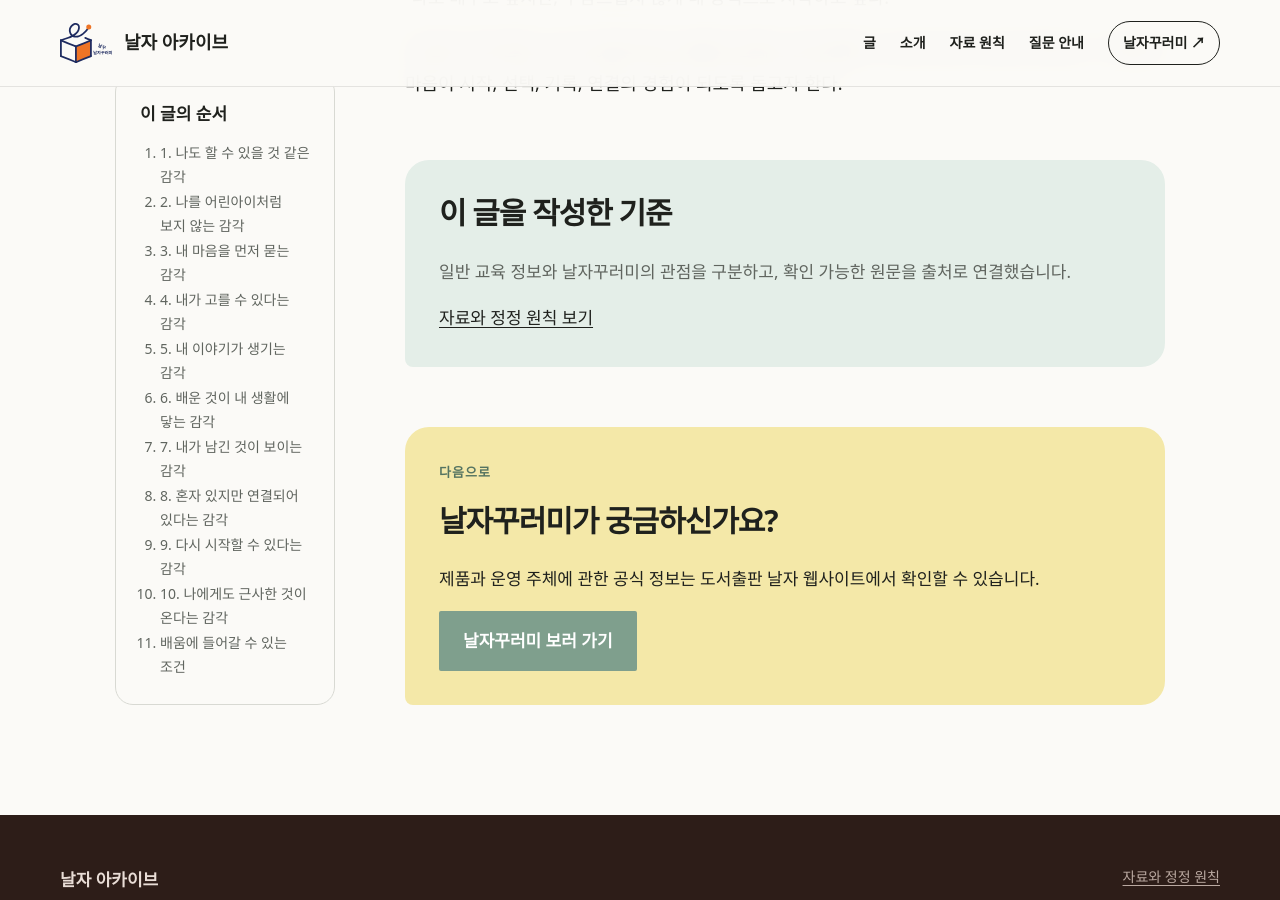
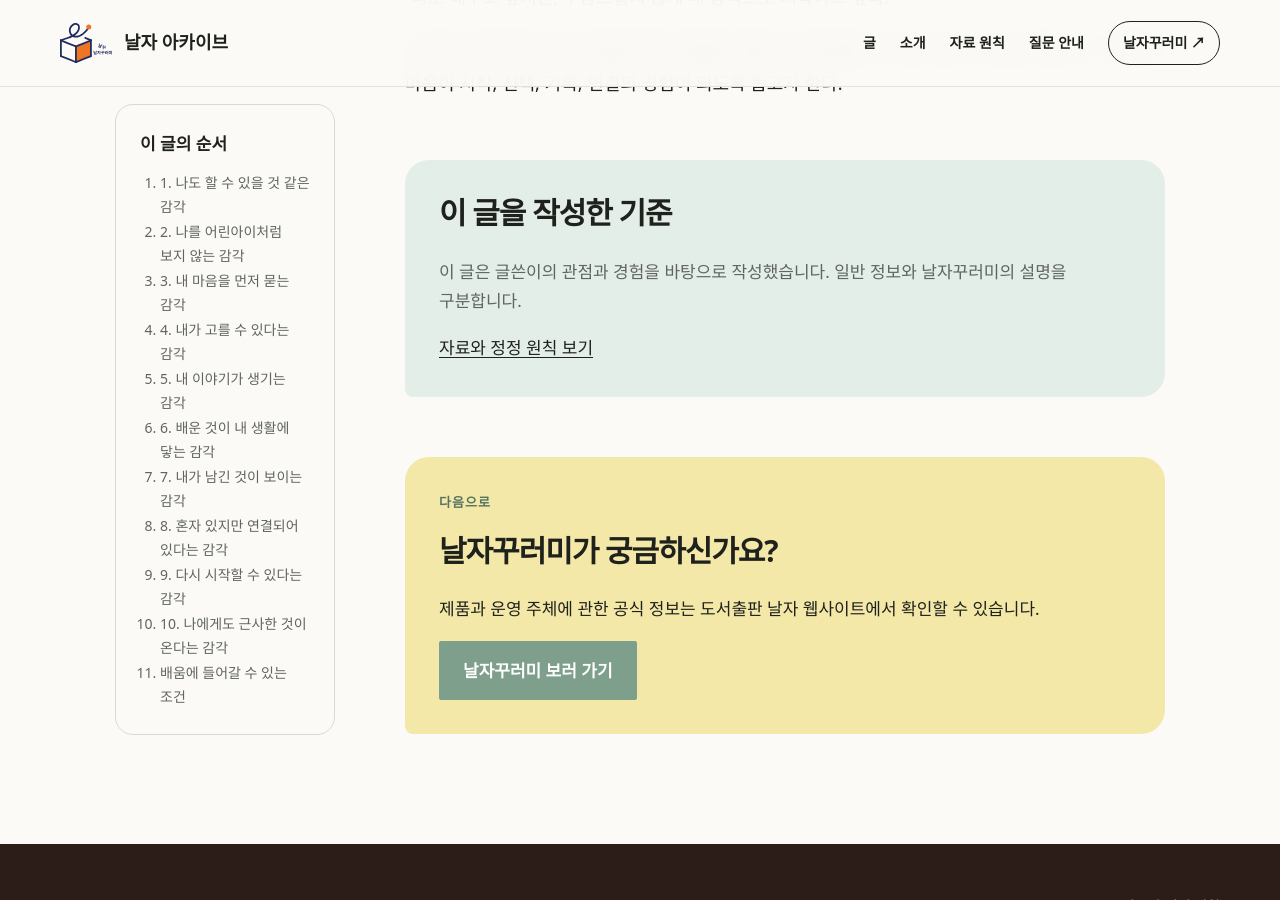
Before and after one commit to YunyCho/naljabooks-blog, a Jekyll site: the page built from _posts/2026-06-22-ten-unspoken-senses-of-nalkku-learners.md, in a window 1280 px wide and 900 px high, scrolled down 6120 px. Built offline with Jekyll 4.4.1, drawn with Linux system fonts in a browser that asks for light colours.

Commit message:
fix: tailor method note to article sources

```diff
--- a/_layouts/post.html
+++ b/_layouts/post.html
@@ -51,7 +51,11 @@ layout: default
 
       <aside class="method-note">
         <h2>이 글을 작성한 기준</h2>
-        <p>일반 교육 정보와 날자꾸러미의 관점을 구분하고, 확인 가능한 원문을 출처로 연결했습니다.</p>
+        {% if page.sources and page.sources.size > 0 %}
+          <p>일반 교육 정보와 날자꾸러미의 관점을 구분하고, 확인 가능한 원문을 출처로 연결했습니다.</p>
+        {% else %}
+          <p>이 글은 글쓴이의 관점과 경험을 바탕으로 작성했습니다. 일반 정보와 날자꾸러미의 설명을 구분합니다.</p>
+        {% endif %}
         <a href="{{ '/methodology/' | relative_url }}">자료와 정정 원칙 보기</a>
       </aside>
 
```
Also changed, not shown: scripts/verify_site.rb (+7 -0 lines).
